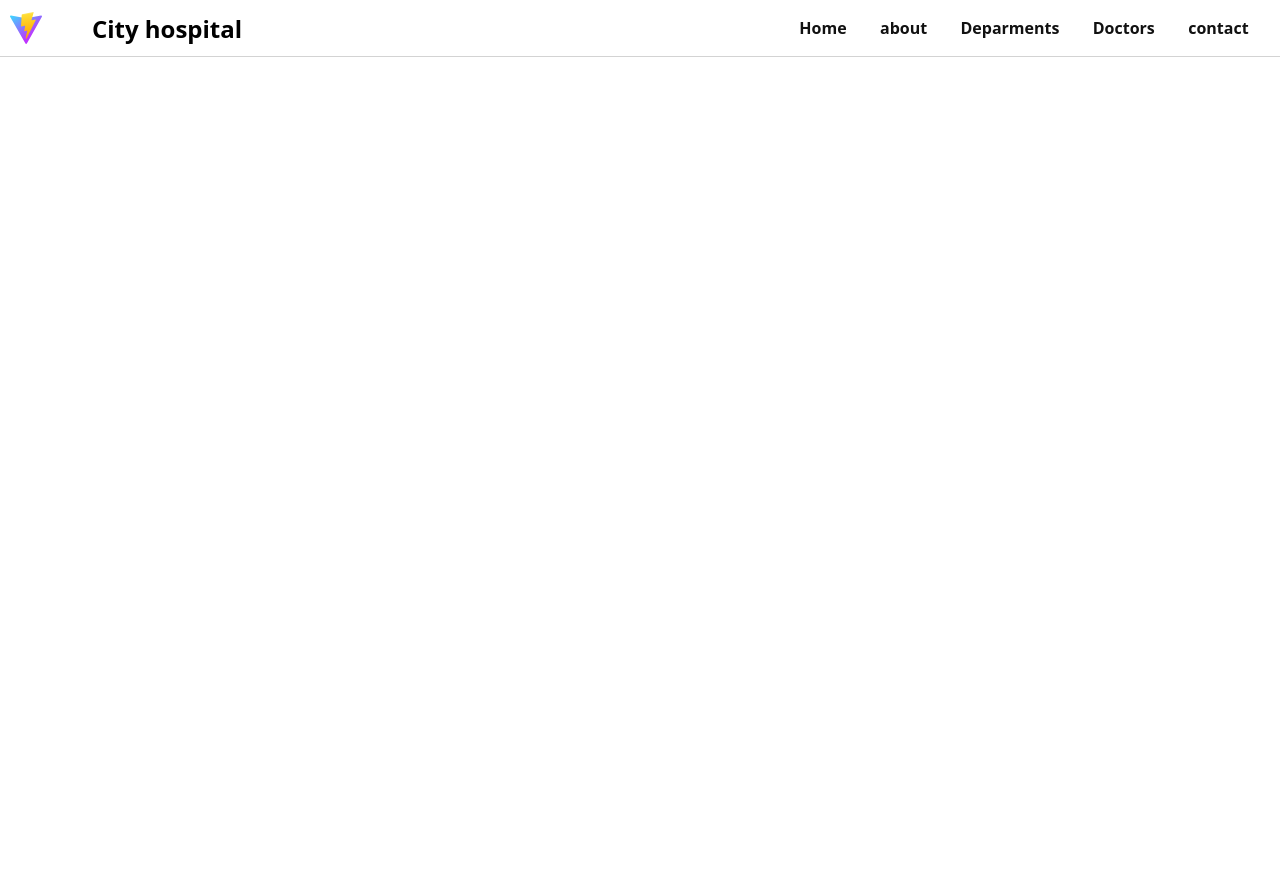
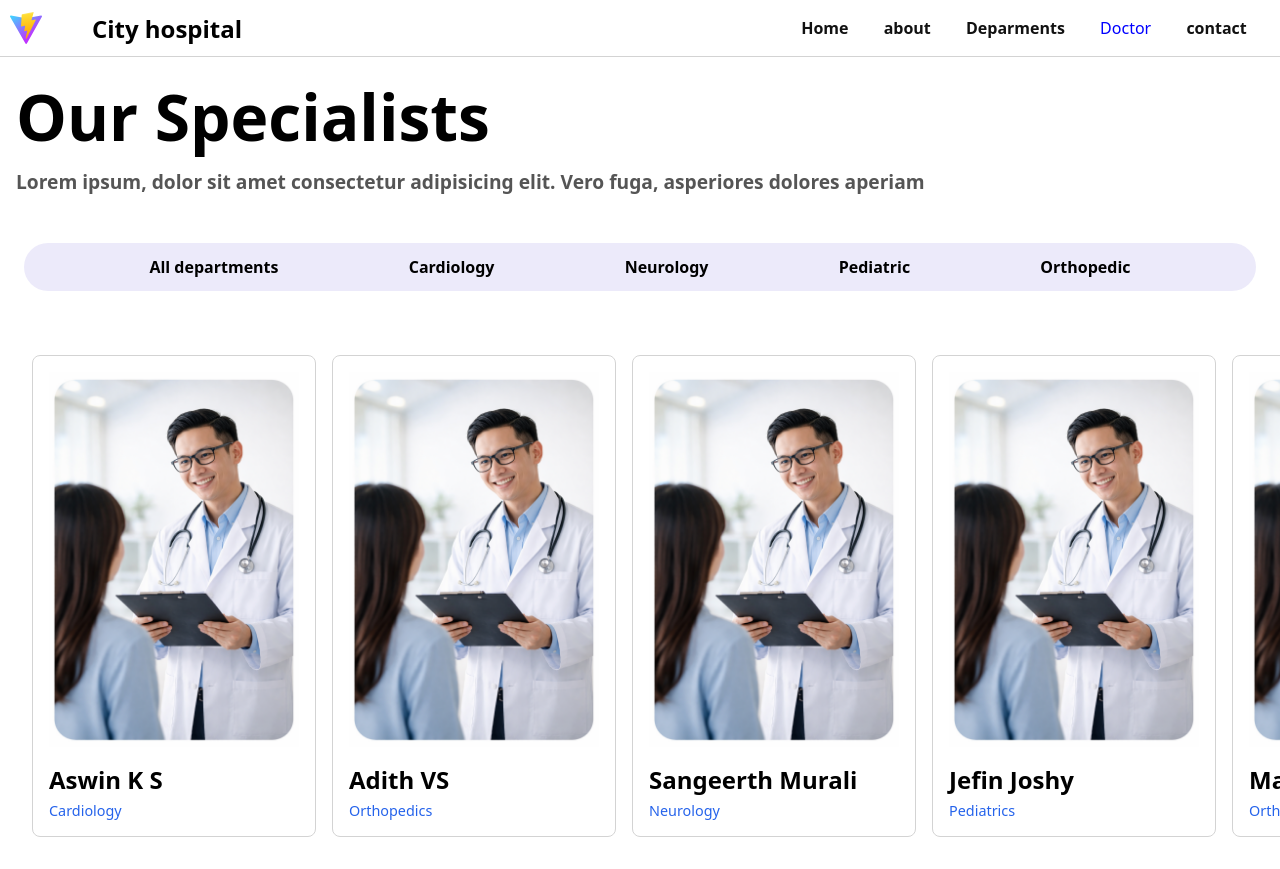
Before and after one commit to Harisanth2006/Hospital-website, a React (Vite) app: page /Hospital-website/doctor in a window 1280 px wide. Before the commit the page ends 800 px from the top, so only its background shows below. Built offline with nearby package versions, Linux system fonts and the light colour scheme.

Commit message:
doctor page also created and fixed some bugs.

```diff
--- a/src/App.jsx
+++ b/src/App.jsx
@@ -6,6 +6,7 @@ import Navbar from './components/navbar/navbar'
 import Home from './components/home/home'
 import About from './components/about/about'
 import Departments from './components/departments/departments'
+import Doctor from './components/doctor/doctor'
 function App() {
 
 
@@ -20,6 +21,7 @@ function App() {
       <Route path='/' element={<Home/>}/>
       <Route path='/about' element={<About/>}/>
       <Route path='/departments' element={<Departments/>}/>
+      <Route path='/doctor' element={<Doctor/>}/>
       </Routes>
     </div>
     </BrowserRouter>
--- a/src/assets/data/data.js
+++ b/src/assets/data/data.js
@@ -28,3 +28,41 @@ export const dept_data = [
         description:"Bone health, joint replacement, and sports medicine."
     }
 ]
+
+export const doctor_data =[{
+        name:"Aswin K S",
+        dept:"Cardiology"
+    },
+    {
+        name:"Adith VS",
+        dept:"Orthopedics"
+    },
+    {
+        name:"Sangeerth Murali",
+        dept:"Neurology"
+    },
+    {
+        name:"Jefin Joshy",
+        dept:"Pediatrics"
+    },
+    {
+        name:"Mashood",
+        dept:"Orthopedics"
+    },
+    {
+        name:"Shyam",
+        dept:"Pediatrics"
+    },
+    {
+        name:"Sinan",
+        dept:"Neurology"
+    },
+    {
+        name:"Alen sunny",
+        dept:"Cardiology"
+    },
+    {
+        name:"Jhon doe",
+        dept:"Pediatrics"
+    }
+]
--- a/src/components/card_doctor/card_doctor.jsx
+++ b/src/components/card_doctor/card_doctor.jsx
@@ -1,13 +1,13 @@
 import React from 'react'
 import './card_doctor.css'
-function card_doctor() {
+function card_doctor({name,dept}) {
   return (
     <div className='card_doctor_container'>
         <div className="card_doctor_img">
             <img src="/Hospital-website/banner.png" alt="doctor_image" className='doctor_image'/>
         </div>
-        <h2 className='doctor_name'>Dr. John Doe</h2>
-        <p className='doctor_specialty'>Cardiologist</p>
+        <h2 className='doctor_name'>{name}</h2>
+        <p className='doctor_specialty'>{dept}</p>
     </div>
   )
 }
--- /dev/null
+++ b/src/components/doctor/doctor.css
@@ -0,0 +1,77 @@
+.doctor_container{
+    display: flex;
+    flex-direction: column;
+    gap: 2rem;
+}
+.doctor_hero_title{
+    font-size: clamp(2.5rem,5vw,4rem);
+    max-width:  700px;
+}
+.doctor_hero_section{
+    display: flex;
+    flex-direction: column;
+    margin: 1rem;
+}
+.doctor_hero_description{
+    font-size: clamp(0.8rem,2vw,1.2rem);
+    color:#555;
+    margin-top: 0.5rem;
+    font-weight: 600;
+}
+.doctor_menu_section{
+    display: flex;
+    justify-content: center;
+    align-items: center;
+    flex-direction: column;
+    gap:2rem;
+}
+.doctor_menu_button{
+    padding: 0.3rem;
+    font-size: clamp(0.7rem,2vw,1rem);
+    font-weight: 600;
+    border: none;
+    border-radius: 4px;
+    background-color: transparent;
+}
+.doctor_menu_container{
+    display: flex;
+    padding: 0.5rem;
+    flex-direction: row;
+    justify-content: space-evenly;
+    gap:0.5rem;
+    width: 95%;
+    border-radius: 2rem;
+    background-color: rgba(84, 70, 209, 0.108);
+    backdrop-filter: blur(10px);
+    align-items: center;
+    overflow:scroll;
+}
+.doctor_menu_container::-webkit-scrollbar{
+    display: none;
+}
+.doctor_menu_button:hover{
+    border: 1px solid #555;
+}
+.doctor_menu_button:active{
+    background-color: #2563eb;
+}
+.doctor_list{
+    display: flex;
+    flex-direction: row;
+    gap:1rem;
+    overflow:scroll;
+    padding: 2rem;
+}
+.doctor_list::-webkit-scrollbar{
+    display: none;
+}
+@media (max-width:768px){
+   .doctor_list{
+    display: flex;
+    flex-direction: column;
+    gap:1rem;
+    overflow:scroll;
+    padding: 2rem;
+    align-items: center;
+}
+}
--- /dev/null
+++ b/src/components/doctor/doctor.jsx
@@ -0,0 +1,31 @@
+import React from 'react'
+import './doctor.css'
+import {useState} from 'react'
+import {doctor_data} from "../../assets/data/data.js"
+import Card_doctor from '../card_doctor/card_doctor.jsx'
+function doctor() {
+    const [Select_doctor,setSelect_doctor]=useState("All");
+    const doctors=Select_doctor==="All"?doctor_data:doctor_data.filter(e => e.dept===Select_doctor);
+  return (
+    <div className='doctor_container'>
+      <section className='doctor_hero_section'>
+        <h1 className='doctor_hero_title'>Our Specialists</h1>
+        <p className='doctor_hero_description'>Lorem ipsum, dolor sit amet consectetur adipisicing elit. Vero fuga, asperiores dolores aperiam</p>
+      </section>
+      <section className='doctor_menu_section'>
+        <div className='doctor_menu_container'>
+            <button className='doctor_menu_button'onClick={()=>setSelect_doctor("All")}>All departments</button>
+            <button className='doctor_menu_button'onClick={()=>setSelect_doctor("Cardiology")}>Cardiology</button>
+            <button className='doctor_menu_button'onClick={()=>setSelect_doctor("Neurology")}>Neurology</button>
+            <button className='doctor_menu_button'onClick={()=>setSelect_doctor("Pediatrics")}>Pediatric</button>
+            <button className='doctor_menu_button'onClick={()=>setSelect_doctor("Orthopedics")}>Orthopedic</button>
+        </div>
+      </section>
+       <div className="doctor_list">
+            {doctors.map((e)=>(<Card_doctor name={e.name} dept={e.dept}/>))}
+        </div>
+    </div>
+  )
+}
+
+export default doctor
--- a/src/components/home/home.css
+++ b/src/components/home/home.css
@@ -136,7 +136,6 @@ padding-top: 30px;
     flex-direction: row;
     gap:25px;
     overflow: scroll;
-    justify-content: center;
 }
 .home_cards_doctor::-webkit-scrollbar{
     display: none;
--- a/src/components/home/home.jsx
+++ b/src/components/home/home.jsx
@@ -7,6 +7,7 @@ import call_add from "../../assets/logos/add_call.svg"
 import call from "../../assets/logos/call.svg"
 import location from "../../assets/logos/location.svg"
 import mail from "../../assets/logos/mail.svg"
+import {doctor_data} from "../../assets/data/data.js"
 function home() {
   return (
     <div className='home_conatiner'>
@@ -41,9 +42,10 @@ function home() {
         <h1 className='home_doctors_title'>Meet Our Specialists</h1>
         <p className='home_doctors_description'>Meet our team of experienced and dedicated healthcare professionals</p>
         <div className="home_cards_doctor">
+            {/* <Card_doctor/>
             <Card_doctor/>
-            <Card_doctor/>
-            <Card_doctor/>
+            <Card_doctor/> */
+            doctor_data.map((e)=>(<Card_doctor name={e.name} dept={e.dept}/>))}
         </div>
       </section>
       {/* home contact section */}
--- a/src/components/navbar/navbar.jsx
+++ b/src/components/navbar/navbar.jsx
@@ -18,7 +18,8 @@ function navbar() {
         <NavLink to="/"end className={({isActive})=>(isActive ? 'link_active':'link')}>Home</NavLink>
         <NavLink to="/about" className={({isActive})=>(isActive ? 'link_active':'link')}>about</NavLink>
         <NavLink to="/departments" className={({isActive})=>(isActive ? 'link_active':'link')}>Deparments</NavLink>
-        <a href="" className='link'>Doctors</a>
+        <NavLink to="/doctor" className={({isActive})=>(isActive ? 'link_active':'link')}>Doctor</NavLink>
+        {/* <a href="" className='link'>Doctors</a> */}
         <a href="" className='link'>contact</a>
         </section>
         <img src={menu} alt="menu" className='nav_menu' onClick={toggle}/>
```
